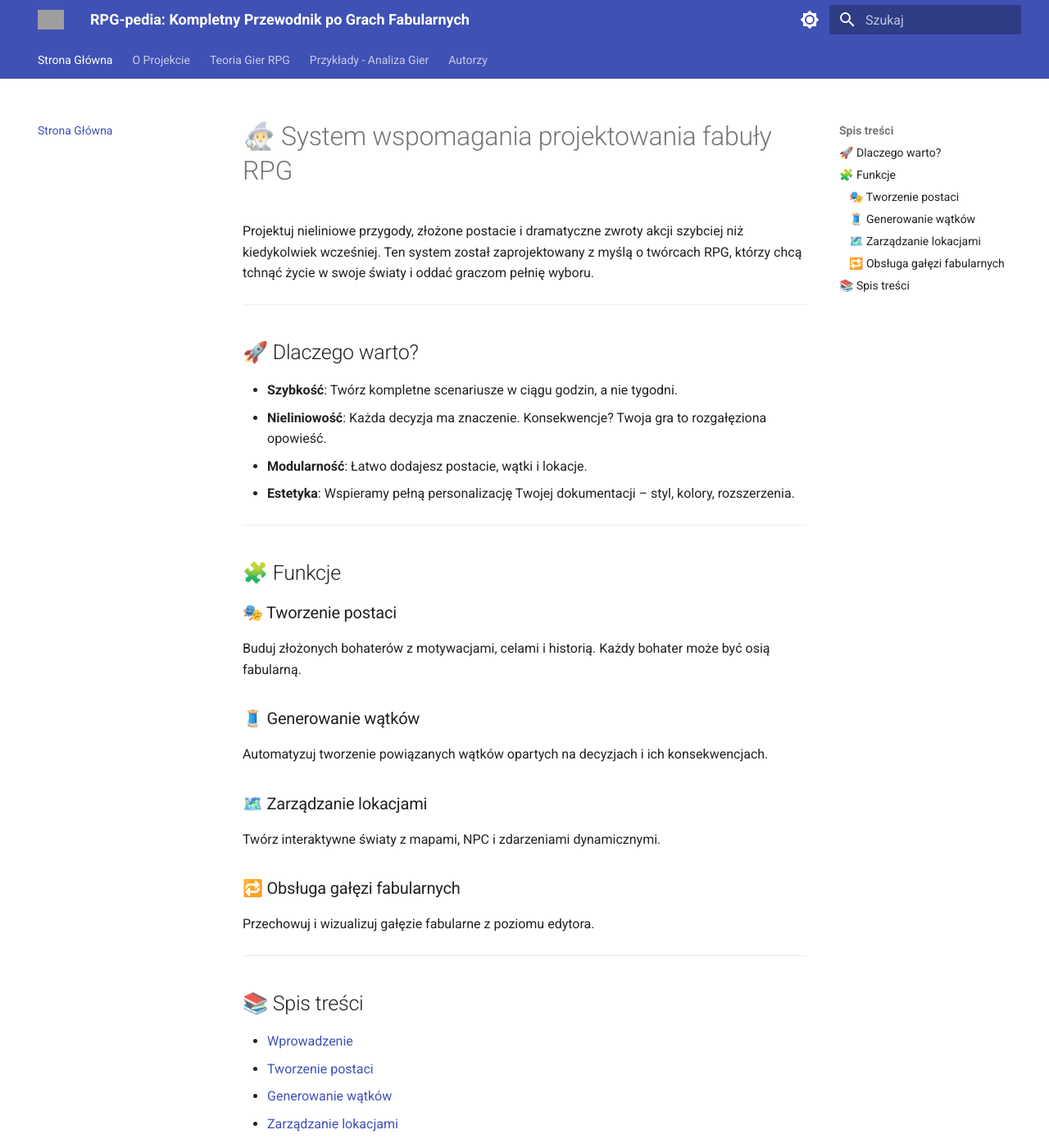
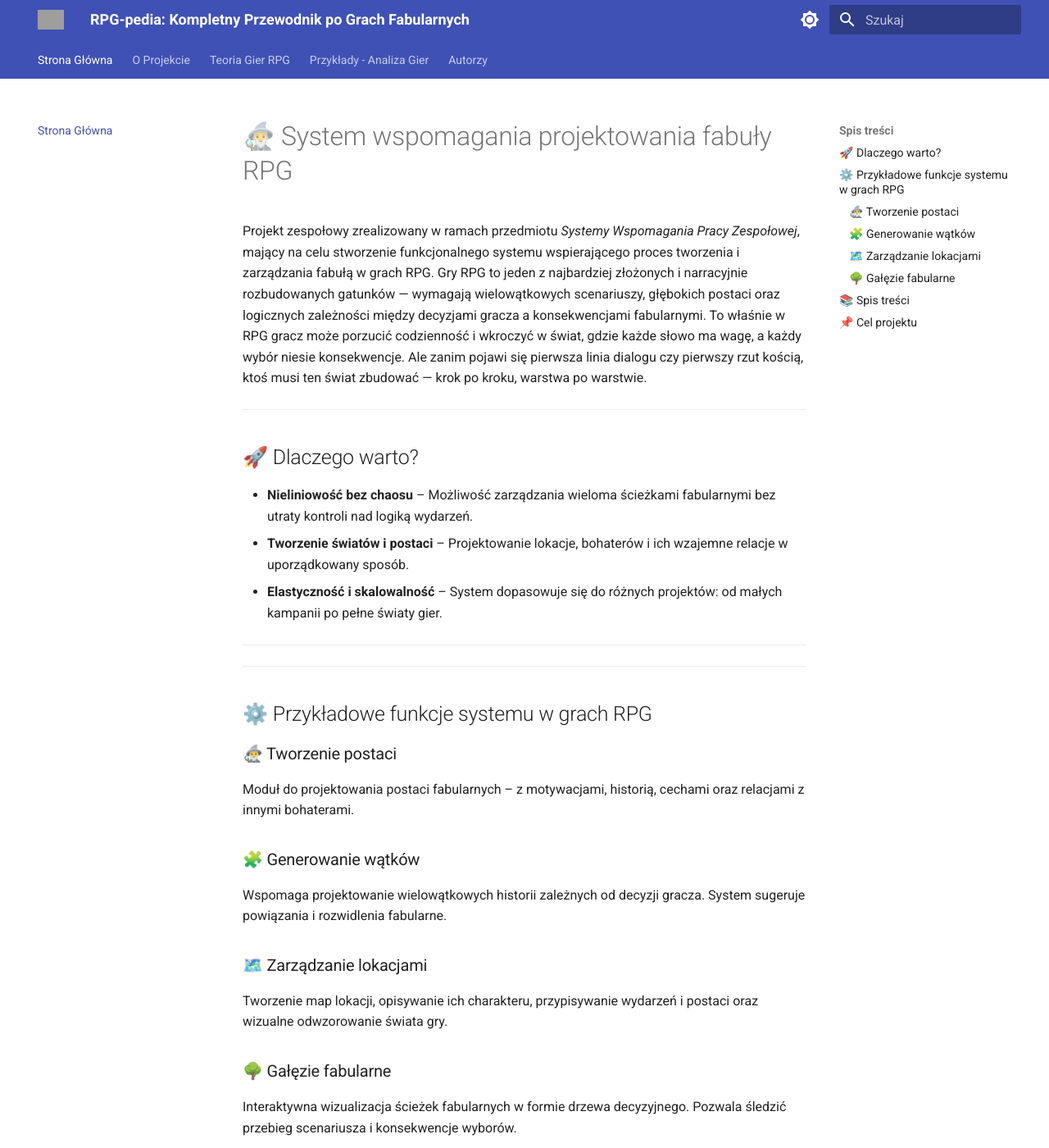
Before and after one commit to VsWisniaVs/ProjektWspomaganiePracyFabulyWGrachRPG, an MkDocs documentation site: the page built from docs/index.md, in a window 1280 px wide and 1400 px high. Shown: the whole window at 82% size. Built offline with MkDocs 1.6.1 and Material for MkDocs 9.7.7, drawn with Linux system fonts in a browser that asks for light colours; some of the changed text lies outside the part shown; grey boxes are pictures that could not be loaded.

Commit message:
poprawa treści w index.md

```diff
--- a/docs/index.md
+++ b/docs/index.md
@@ -1,31 +1,32 @@
 # 🧙‍♂️ System wspomagania projektowania fabuły RPG
 
-Projektuj nieliniowe przygody, złożone postacie i dramatyczne zwroty akcji szybciej niż kiedykolwiek wcześniej. Ten system został zaprojektowany z myślą o twórcach RPG, którzy chcą tchnąć życie w swoje światy i oddać graczom pełnię wyboru.
-
+Projekt zespołowy zrealizowany w ramach przedmiotu *Systemy Wspomagania Pracy Zespołowej*, mający na celu stworzenie funkcjonalnego systemu wspierającego proces tworzenia i zarządzania fabułą w grach RPG.
+Gry RPG to jeden z najbardziej złożonych i narracyjnie rozbudowanych gatunków — wymagają wielowątkowych scenariuszy, głębokich postaci oraz logicznych zależności między decyzjami gracza a konsekwencjami fabularnymi.
+To właśnie w RPG gracz może porzucić codzienność i wkroczyć w świat, gdzie każde słowo ma wagę, a każdy wybór niesie konsekwencje. Ale zanim pojawi się pierwsza linia dialogu czy pierwszy rzut kością, ktoś musi ten świat zbudować — krok po kroku, warstwa po warstwie.
 ---
 
 ## 🚀 Dlaczego warto?
 
-- **Szybkość**: Twórz kompletne scenariusze w ciągu godzin, a nie tygodni.
-- **Nieliniowość**: Każda decyzja ma znaczenie. Konsekwencje? Twoja gra to rozgałęziona opowieść.
-- **Modularność**: Łatwo dodajesz postacie, wątki i lokacje.
-- **Estetyka**: Wspieramy pełną personalizację Twojej dokumentacji – styl, kolory, rozszerzenia.
+- **Nieliniowość bez chaosu** – Możliwość zarządzania wieloma ścieżkami fabularnymi bez utraty kontroli nad logiką wydarzeń.
+- **Tworzenie światów i postaci** – Projektowanie lokacje, bohaterów i ich wzajemne relacje w uporządkowany sposób.
+- **Elastyczność i skalowalność** – System dopasowuje się do różnych projektów: od małych kampanii po pełne światy gier.
 
 ---
 
-## 🧩 Funkcje
+---
+## ⚙️ Przykładowe funkcje systemu w grach RPG
 
-### 🎭 Tworzenie postaci
-Buduj złożonych bohaterów z motywacjami, celami i historią. Każdy bohater może być osią fabularną.
+### 🧙‍♂️ Tworzenie postaci
+Moduł do projektowania postaci fabularnych – z motywacjami, historią, cechami oraz relacjami z innymi bohaterami.
 
-### 🧵 Generowanie wątków
-Automatyzuj tworzenie powiązanych wątków opartych na decyzjach i ich konsekwencjach.
+### 🧩 Generowanie wątków
+Wspomaga projektowanie wielowątkowych historii zależnych od decyzji gracza. System sugeruje powiązania i rozwidlenia fabularne.
 
 ### 🗺️ Zarządzanie lokacjami
-Twórz interaktywne światy z mapami, NPC i zdarzeniami dynamicznymi.
+Tworzenie map lokacji, opisywanie ich charakteru, przypisywanie wydarzeń i postaci oraz wizualne odwzorowanie świata gry.
 
-### 🔁 Obsługa gałęzi fabularnych
-Przechowuj i wizualizuj gałęzie fabularne z poziomu edytora.
+### 🌳 Gałęzie fabularne
+Interaktywna wizualizacja ścieżek fabularnych w formie drzewa decyzyjnego. Pozwala śledzić przebieg scenariusza i konsekwencje wyborów.
 
 ---
 
@@ -37,3 +38,7 @@ Przechowuj i wizualizuj gałęzie fabularne z poziomu edytora.
 - [Zarządzanie lokacjami](lokacje.md)
 
 ---
+
+## 📌 Cel projektu
+
+Celem systemu jest nie tylko wsparcie projektantów gier RPG, ale też demonstracja możliwości narzędzi wspomagających pracę zespołową – od automatyzacji powtarzalnych zadań po przejrzystą współpracę przy złożonych projektach kreatywnych.
```
